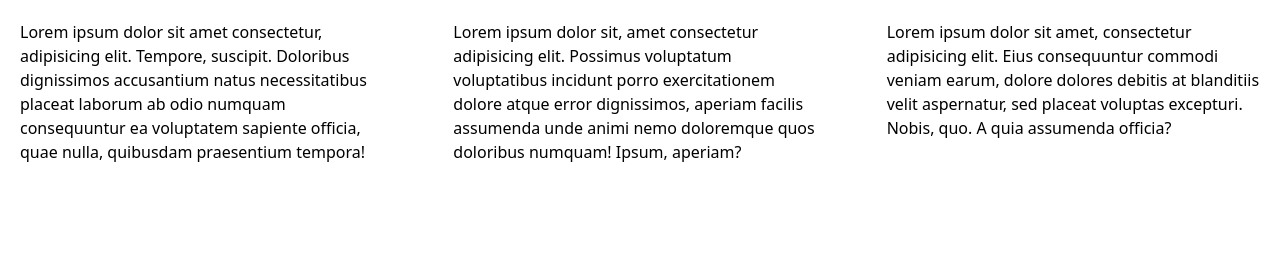
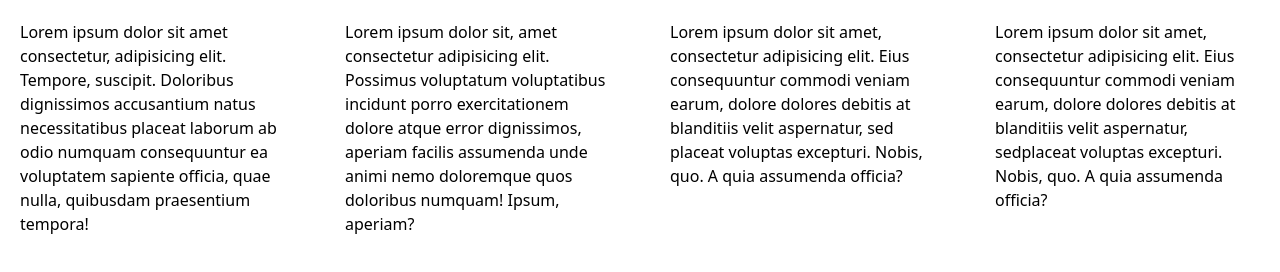
Before and after one commit to Aelinn1/Test-demo, a website: page src/index.html in a window 1280 px wide. Drawn offline with Linux system fonts and the light colour scheme.

Commit message:
updated index file

```diff
--- a/src/index.html
+++ b/src/index.html
@@ -8,10 +8,11 @@
 </head>
 <body>
     <section>
-        <div class="w-full grid grid-cols-3 gap-5">
+        <div class="w-full grid grid-cols-4 gap-5">
             <div class="w-full p-5"><p>Lorem ipsum dolor sit amet consectetur, adipisicing elit. Tempore, suscipit. Doloribus dignissimos accusantium natus necessitatibus placeat laborum ab odio numquam consequuntur ea voluptatem sapiente officia, quae nulla, quibusdam praesentium tempora!</p></div>
             <div class="w-full p-5"><p>Lorem ipsum dolor sit, amet consectetur adipisicing elit. Possimus voluptatum voluptatibus incidunt porro exercitationem dolore atque error dignissimos, aperiam facilis assumenda unde animi nemo doloremque quos doloribus numquam! Ipsum, aperiam?</p></div>
             <div class="w-full p-5"><p>Lorem ipsum dolor sit amet, consectetur adipisicing elit. Eius consequuntur commodi veniam earum, dolore dolores debitis at blanditiis velit aspernatur, sed placeat voluptas excepturi. Nobis, quo. A quia assumenda officia?</p></div>
+            <div class="w-full p-5"><p>Lorem ipsum dolor sit amet, consectetur adipisicing elit. Eius consequuntur commodi veniam earum, dolore dolores debitis at blanditiis velit aspernatur, sedplaceat voluptas excepturi. Nobis, quo. A quia assumenda officia?</p></div>
         </div>
     </section>
 
```
Also changed, not shown: public/style.css.
